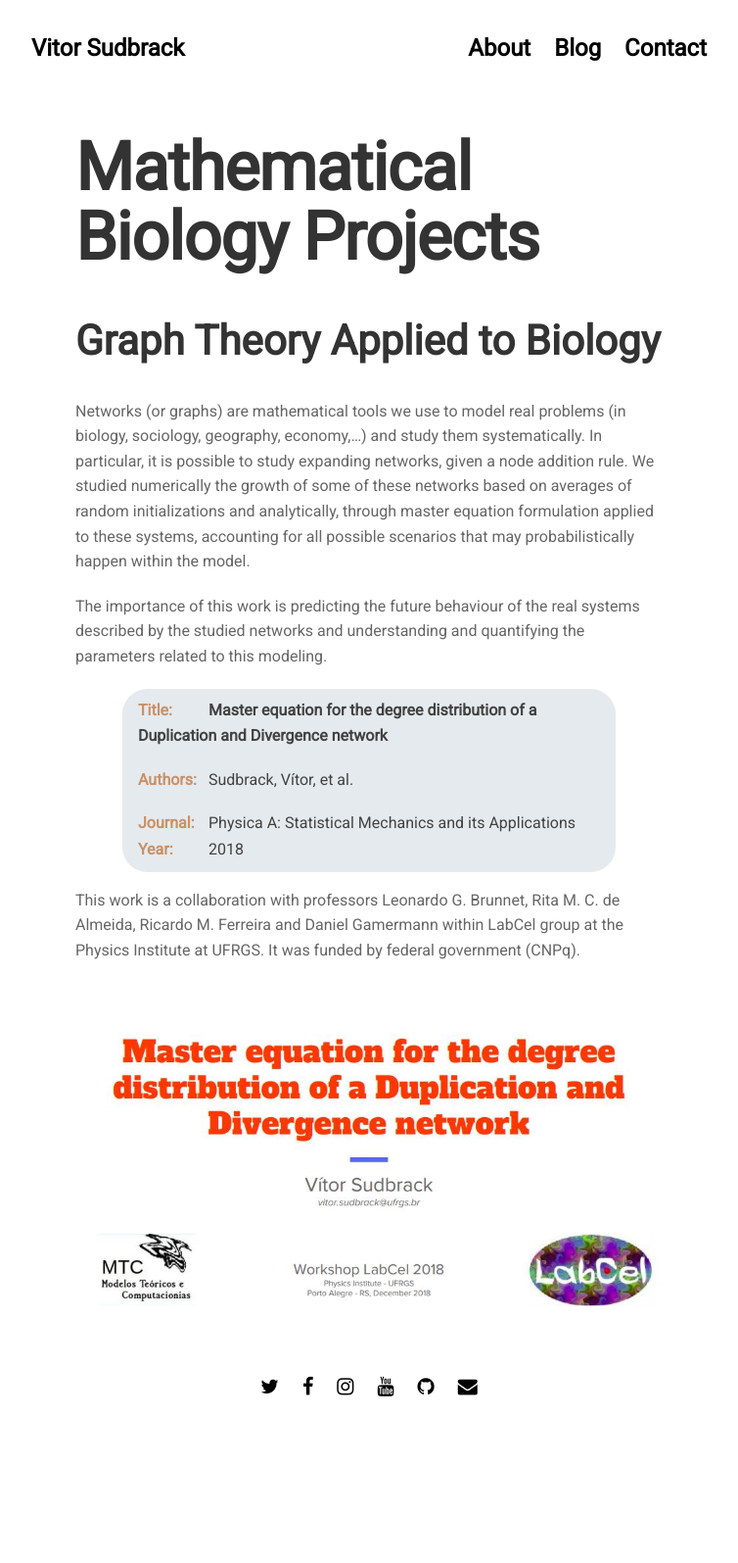
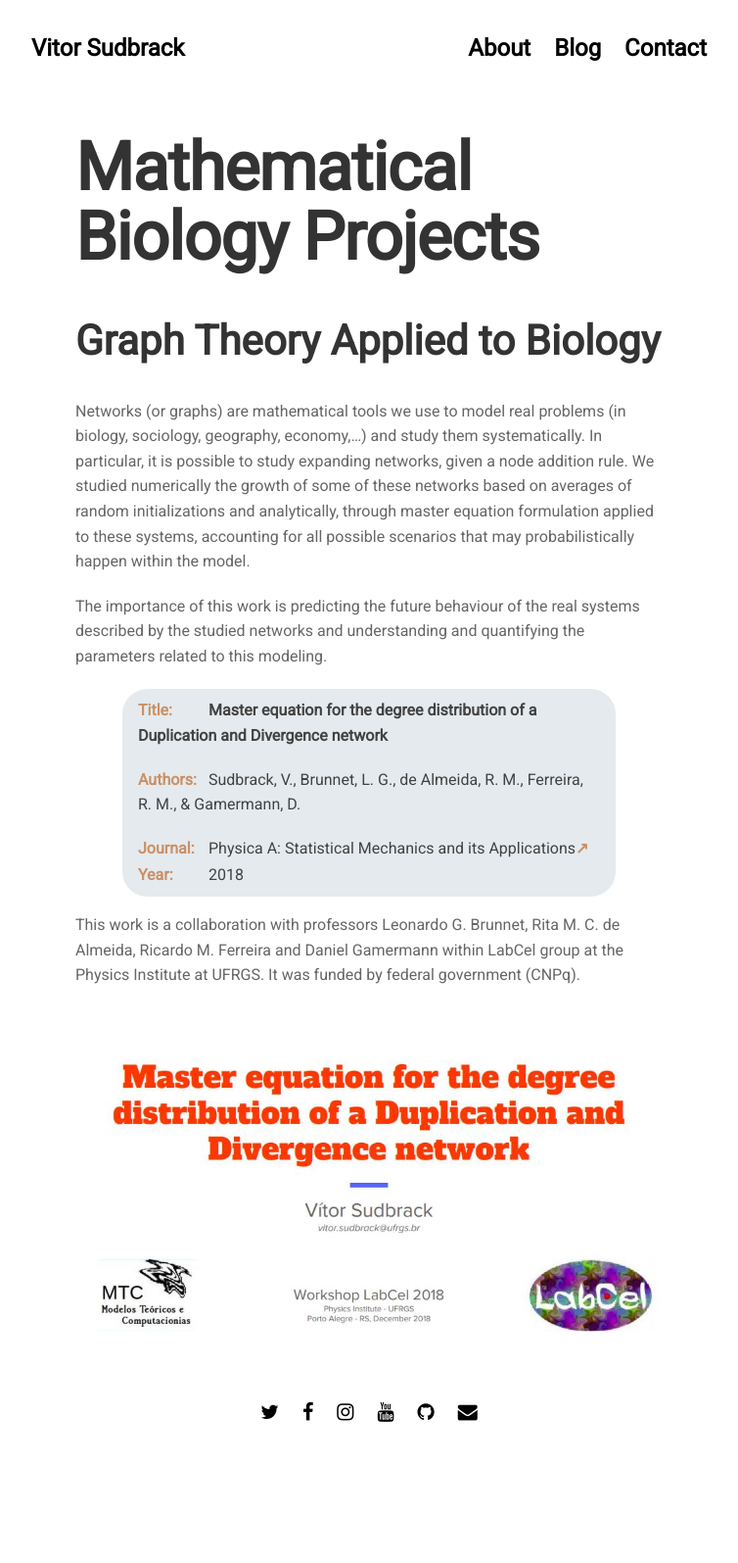
Before and after one commit to vsudbrack/vsudbrack.github.io, a Jekyll site: the page built from projects/mathbio.md, in a window 1280 px wide. Shown: the whole page at 98% size, without its empty margins (263-1017 px from the left). Built offline with Jekyll 4.4.1, drawn with Linux system fonts in a browser that asks for light colours; nearby versions of some CDN libraries; comment, search, counter and statistics services are not loaded; before the commit the page ends 1569 px from its top, so only the background shows below that.

Commit message:
Add link para artigo

```diff
--- a/_includes/cite.html
+++ b/_includes/cite.html
@@ -6,7 +6,7 @@
     <td data-th="Authors" colspan="4">{{ include.author }}</td>
   </tr>
   <tr>
-    <td data-th="Journal" colspan="3">{{ include.journal }}</td>
+    <td data-th="Journal" colspan="3">{{ include.journal}}<a href="{{ include.url}}"><strong>↗</strong></a></td>
     <td data-th="Year">{{ include.year }}</td>
   </tr>
 </table>
--- a/projects/mathbio.md
+++ b/projects/mathbio.md
@@ -9,7 +9,7 @@ Networks (or graphs) are mathematical tools we use to model real problems (in bi
 
 The importance of this work is predicting the future behaviour of the real systems described by the studied networks and understanding and quantifying the parameters related to this modeling.
 
-{% include cite.html title="Master equation for the degree distribution of a Duplication and Divergence network" author="Sudbrack, Vítor, et al." journal="Physica A: Statistical Mechanics and its Applications" year="2018" %}
+{% include cite.html title="Master equation for the degree distribution of a Duplication and Divergence network" author="Sudbrack, V., Brunnet, L. G., de Almeida, R. M., Ferreira, R. M., & Gamermann, D." journal="Physica A: Statistical Mechanics and its Applications" year="2018" url="https://doi.org/10.1016/j.physa.2018.06.066" %}
 
 This work is a collaboration with professors Leonardo G. Brunnet, Rita M. C. de Almeida, Ricardo M. Ferreira and Daniel Gamermann within LabCel group at the Physics Institute at UFRGS. It was funded by federal government (CNPq).
 
```
Also changed, not shown: about.md (+1 -1 lines), 3 other files.
